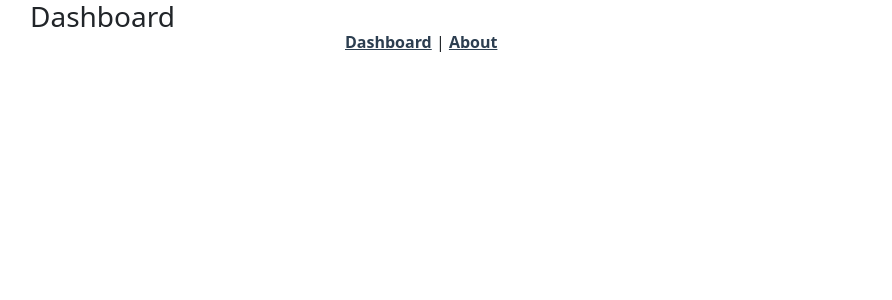
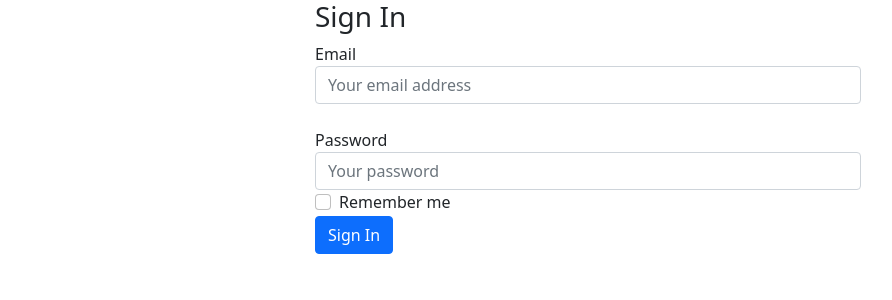
Before and after one commit to gitcseme/todomanager.client, a Vue app: page /signin in a window 1280 px wide. Shown: the top 300 px of the page, without its empty margins (52-944 px from the left). Built offline with nearby package versions, Linux system fonts and the light colour scheme.

Commit message:
added input validation with vee-validate

```diff
--- a/package.json
+++ b/package.json
@@ -7,12 +7,14 @@
     "build": "vue-cli-service build"
   },
   "dependencies": {
+    "axios": "^0.26.1",
     "bootstrap": "^5.1.3",
     "bootstrap-vue": "^2.21.2",
     "core-js": "^3.8.3",
     "vue": "^2.6.14",
     "vue-router": "^3.5.1",
-    "vuex": "^3.6.2"
+    "vuex": "^3.6.2",
+    "vee-validate": "^2.2.15"
   },
   "devDependencies": {
     "@vue/cli-plugin-babel": "~5.0.0",
--- a/src/App.vue
+++ b/src/App.vue
@@ -1,16 +1,5 @@
 <template>
   <div class="container">
-    <div class="row">
-      <div class="col-md-3">
-        <h3 class="page-header">Dashboard</h3>
-      </div>
-      <div class="col-md-9">
-        <nav>
-          <router-link :to="{ name: 'dashboard' }">Dashboard</router-link> |
-          <router-link to="/about">About</router-link>
-        </nav>
-      </div>
-    </div>
     <div class="row">
       <div class="col-md-12">
         <router-view/>
--- /dev/null
+++ b/src/components/Signin.vue
@@ -0,0 +1,80 @@
+<template>
+  <div class="row">
+    <div class="col-md-6 offset-md-3">
+      <h3 class="page-header">Sign In</h3>
+      <form @submit.prevent="onSubmit">
+        <div class="form-group">
+          <label for="email">Email</label>
+          <input
+            type="text"
+            class="form-control"
+				    placeholder="Your email address"
+            v-model="loginModel.email"
+				    data-vv-name="email"
+            data-vv-as="Email"
+            v-validate="'required|email'"
+          />
+          <span v-if="errors.first('email')" class="invalid-input">
+            {{ errors.first('email') }}
+          </span>
+        </div>
+
+        <div class="form-group mt-4">
+          <label for="password">Password</label>
+          <input
+            type="password"
+            class="form-control"
+            placeholder="Your password"
+            v-model="loginModel.password"
+            data-vv-name="password"
+            data-vv-as="Password"
+            v-validate="'required|min:4'"
+          />
+          <span v-if="errors.first('password')" class="invalid-input">
+            {{ errors.first('password') }}
+          </span>
+        </div>
+
+        <div class="form-check">
+          <input type="checkbox" class="form-check-input" v-model="loginModel.rememberMe">
+          <label class="form-check-label">Remember me</label>
+        </div>
+
+        <button type="submit" class="btn btn-primary">Sign In</button>
+      </form>
+    </div>
+  </div>
+</template>
+
+<script>
+export default {
+  name: 'Signin',
+  data () {
+    return {
+      loginModel: {
+        email: null,
+        password: null,
+        rememberMe: false
+      }
+    }
+  },
+  methods: {
+    onSubmit() {
+      this.$validator.validateAll().then(result => {
+        if (result) {
+          console.log('Success!')
+        }
+        else {
+          console.log('Error!', this.errors);
+        }
+      })
+    }
+  }
+}
+</script>
+
+<style>
+.invalid-input {
+  color: #dc3545;
+}
+</style>
--- /dev/null
+++ b/src/configurations/Axios.js
@@ -0,0 +1 @@
+import Axios from 'axios';
--- /dev/null
+++ b/src/configurations/VeeValidate.js
@@ -0,0 +1,6 @@
+import Vue from "vue";
+import VeeValidate from 'vee-validate'
+
+Vue.use(VeeValidate, {
+  events: "change|blur"
+});
--- a/src/main.js
+++ b/src/main.js
@@ -4,6 +4,12 @@ import router from './router'
 import store from './store'
 
 Vue.config.productionTip = false
+
+// Configurations
+import "./configurations/VeeValidate";
+import "./configurations/Axios";
+// import VeeValidate from 'vee-validate';
+// Vue.use(VeeValidate);
 
 // Adding bootstrap-vue in the project
 import { BootstrapVue, IconsPlugin } from 'bootstrap-vue'
--- a/src/router/index.js
+++ b/src/router/index.js
@@ -1,6 +1,7 @@
 import Vue from 'vue'
 import VueRouter from 'vue-router'
 import Dashboard from '../views/Dashboard.vue'
+import Signin from '../components/Signin.vue'
 
 Vue.use(VueRouter)
 
@@ -17,6 +18,11 @@ const routes = [
     // this generates a separate chunk (about.[hash].js) for this route
     // which is lazy-loaded when the route is visited.
     component: () => import(/* webpackChunkName: "about" */ '../views/AboutView.vue')
+  },
+  {
+    path: '/signin',
+    name: 'signin',
+    component: Signin
   }
 ]
 
```
Also changed, not shown: 1 other file (tests, documents, lock files or other folders).
